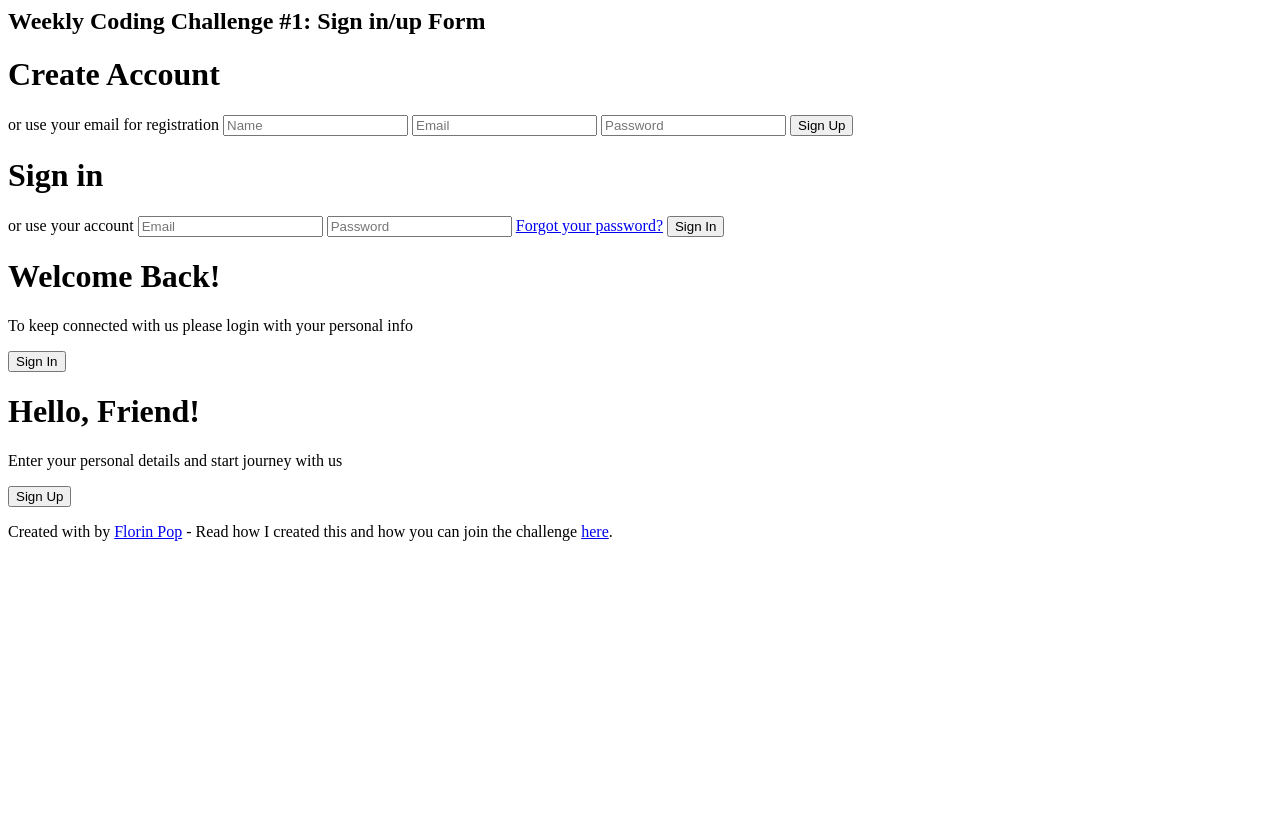
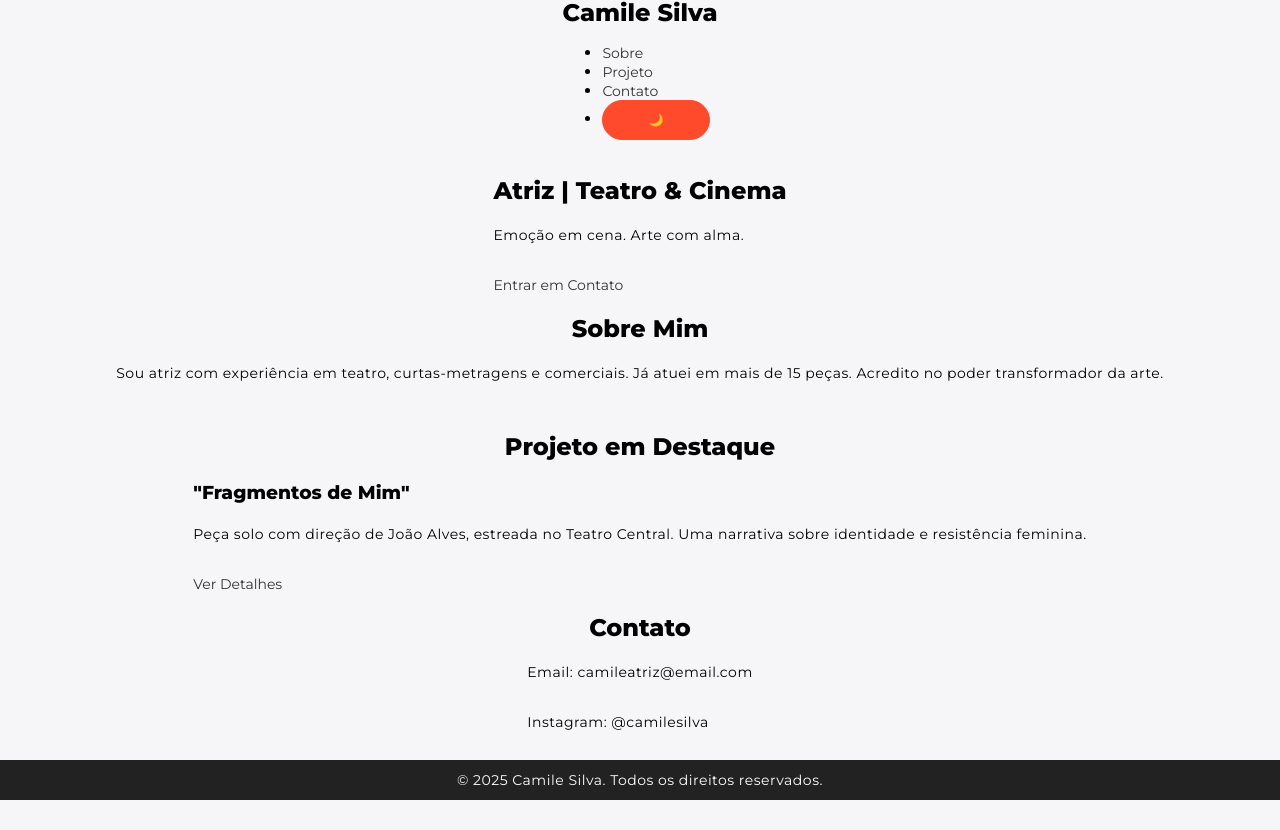
Before and after one commit to camilesilva12/portifolio1, a plain HTML site: page index.html in a window 1280 px wide. Before the commit the page ends 800 px from the top, so only its background shows below. Drawn offline with Linux system fonts and the light colour scheme.

Commit message:
Update index.html

```diff
--- a/index.html
+++ b/index.html
@@ -1,56 +1,58 @@
-<h2>Weekly Coding Challenge #1: Sign in/up Form</h2>
-<div class="container" id="container">
-	<div class="form-container sign-up-container">
-		<form action="#">
-			<h1>Create Account</h1>
-			<div class="social-container">
-				<a href="#" class="social"><i class="fab fa-facebook-f"></i></a>
-				<a href="#" class="social"><i class="fab fa-google-plus-g"></i></a>
-				<a href="#" class="social"><i class="fab fa-linkedin-in"></i></a>
-			</div>
-			<span>or use your email for registration</span>
-			<input type="text" placeholder="Name" />
-			<input type="email" placeholder="Email" />
-			<input type="password" placeholder="Password" />
-			<button>Sign Up</button>
-		</form>
-	</div>
-	<div class="form-container sign-in-container">
-		<form action="#">
-			<h1>Sign in</h1>
-			<div class="social-container">
-				<a href="#" class="social"><i class="fab fa-facebook-f"></i></a>
-				<a href="#" class="social"><i class="fab fa-google-plus-g"></i></a>
-				<a href="#" class="social"><i class="fab fa-linkedin-in"></i></a>
-			</div>
-			<span>or use your account</span>
-			<input type="email" placeholder="Email" />
-			<input type="password" placeholder="Password" />
-			<a href="#">Forgot your password?</a>
-			<button>Sign In</button>
-		</form>
-	</div>
-	<div class="overlay-container">
-		<div class="overlay">
-			<div class="overlay-panel overlay-left">
-				<h1>Welcome Back!</h1>
-				<p>To keep connected with us please login with your personal info</p>
-				<button class="ghost" id="signIn">Sign In</button>
-			</div>
-			<div class="overlay-panel overlay-right">
-				<h1>Hello, Friend!</h1>
-				<p>Enter your personal details and start journey with us</p>
-				<button class="ghost" id="signUp">Sign Up</button>
-			</div>
-		</div>
-	</div>
-</div>
+<!DOCTYPE html>
+<html lang="pt-br">
+<head>
+  <meta charset="UTF-8" />
+  <meta name="viewport" content="width=device-width, initial-scale=1.0"/>
+  <title>Camile Silva | Atriz</title>
+  <link rel="stylesheet" href="style.css" />
+</head>
+<body>
+  <header>
+    <nav>
+      <h1>Camile Silva</h1>
+      <ul>
+        <li><a href="#sobre">Sobre</a></li>
+        <li><a href="#trabalhos">Projeto</a></li>
+        <li><a href="#contato">Contato</a></li>
+        <li><button onclick="toggleTema()">🌙</button></li>
+      </ul>
+    </nav>
+  </header>
 
-<footer>
-	<p>
-		Created with <i class="fa fa-heart"></i> by
-		<a target="_blank" href="https://florin-pop.com">Florin Pop</a>
-		- Read how I created this and how you can join the challenge
-		<a target="_blank" href="https://www.florin-pop.com/blog/2019/03/double-slider-sign-in-up-form/">here</a>.
-	</p>
-</footer>
+  <section class="hero">
+    <div class="texto">
+      <h2>Atriz | Teatro & Cinema</h2>
+      <p>Emoção em cena. Arte com alma.</p>
+      <a href="#contato" class="btn">Entrar em Contato</a>
+    </div>
+  </section>
+
+  <section id="sobre" class="sobre">
+    <h2>Sobre Mim</h2>
+    <p>Sou atriz com experiência em teatro, curtas-metragens e comerciais. Já atuei em mais de 15 peças. Acredito no poder transformador da arte.</p>
+  </section>
+
+  <section id="trabalhos" class="galeria">
+    <h2>Projeto em Destaque</h2>
+    <div class="grid">
+      <div class="card">
+        <h3>"Fragmentos de Mim"</h3>
+        <p>Peça solo com direção de João Alves, estreada no Teatro Central. Uma narrativa sobre identidade e resistência feminina.</p>
+        <a href="#">Ver Detalhes</a>
+      </div>
+    </div>
+  </section>
+
+  <section id="contato" class="contato">
+    <h2>Contato</h2>
+    <p>Email: camileatriz@email.com</p>
+    <p>Instagram: @camilesilva</p>
+  </section>
+
+  <footer>
+    <p>© 2025 Camile Silva. Todos os direitos reservados.</p>
+  </footer>
+
+  <script src="script.js"></script>
+</body>
+</html>
```
